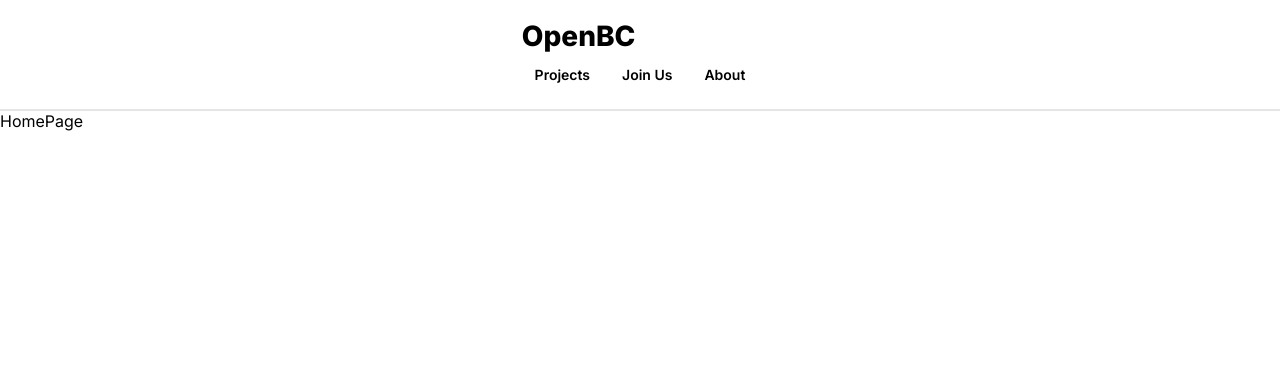
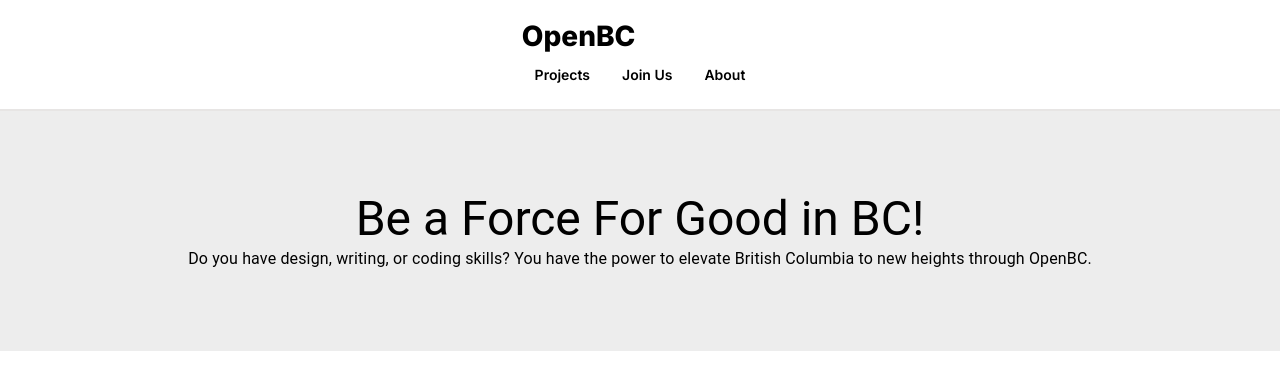
Before and after one commit to OpenBCca/openbc-web, a Next.js app: page / in a window 1280 px wide. Shown: the top 390 px of the page. Built offline with nearby package versions, Linux system fonts and the light colour scheme.

Commit message:
This commit adds a new Banner component to the project. The Banner component displays a title and description with customizable background color and height.

```diff
--- a/src/app/_component/HomePage.tsx
+++ b/src/app/_component/HomePage.tsx
@@ -1,5 +1,12 @@
-interface Props {}
+import Banner from '@/components/Banner/Banner'
+
+interface Props {
+}
+
 function HomePage({}: Props) {
-  return <div>HomePage</div>
+  return <div>
+    <Banner />
+  </div>
 }
+
 export default HomePage
--- /dev/null
+++ b/src/components/Banner/Banner.tsx
@@ -0,0 +1,40 @@
+import React from 'react'
+
+import { Box, Typography } from '@mui/material'
+
+interface BannerProps {
+  title?: string;
+  description?: string;
+  backgroundColor?: string;
+  height?: string;
+}
+
+function Banner({
+                  title = 'Be a Force For Good in BC!',
+                  description = 'Do you have design, writing, or coding skills? You have the power to elevate British Columbia to new heights\n' +
+                  '        through OpenBC.',
+                  backgroundColor = '#ededed',
+                  height = '15rem',
+                }: BannerProps) {
+  return (
+    <Box
+      sx={{
+        textAlign: 'center',
+        backgroundColor,
+        height,
+        display: 'flex',
+        flexDirection: 'column',
+        justifyContent: 'center',
+      }}
+    >
+      <Typography variant='h3'>
+        {title}
+      </Typography>
+      <Typography variant='body1'>
+        {description}
+      </Typography>
+    </Box>
+  )
+}
+
+export default Banner
```
Also changed, not shown: 1 other file (tests, documents, lock files or other folders).
